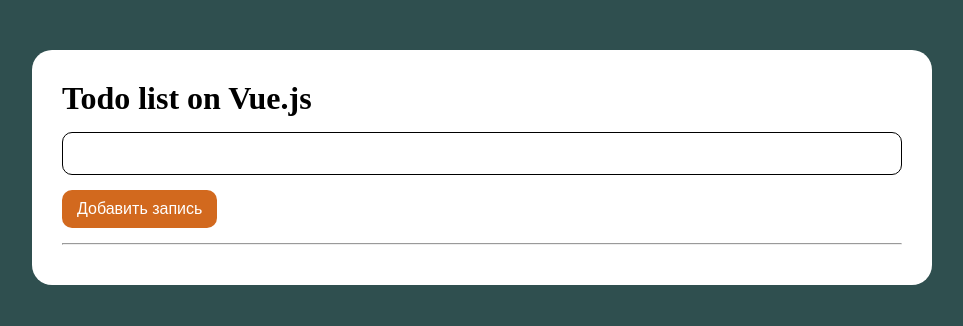
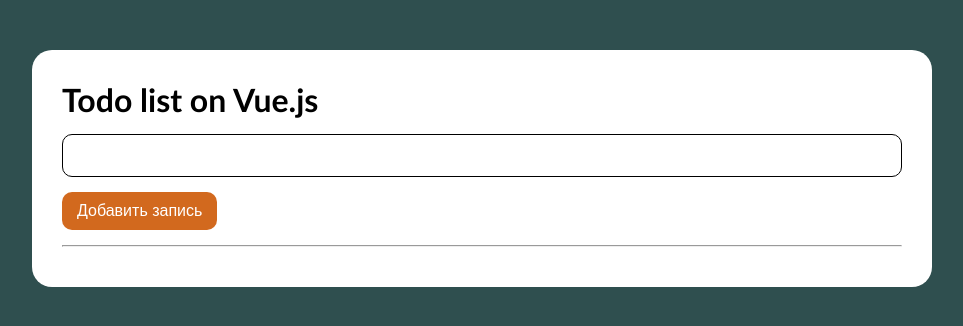
Before and after one commit to Shuvalovrus/Vue_todo, a plain HTML site: page index.html in a window 1280 px wide. Shown: the whole page, without its empty margins (158-1121 px from the left). Drawn offline with nearby package versions, Linux system fonts and the light colour scheme.

Commit message:
feat: add font

```diff
--- a/style.css
+++ b/style.css
@@ -11,6 +11,7 @@ hr {
 
 body {
     padding: 50px;
+    font-family: Calibri,sans-serif;
     background-color: darkslategray;
 }
 
```
